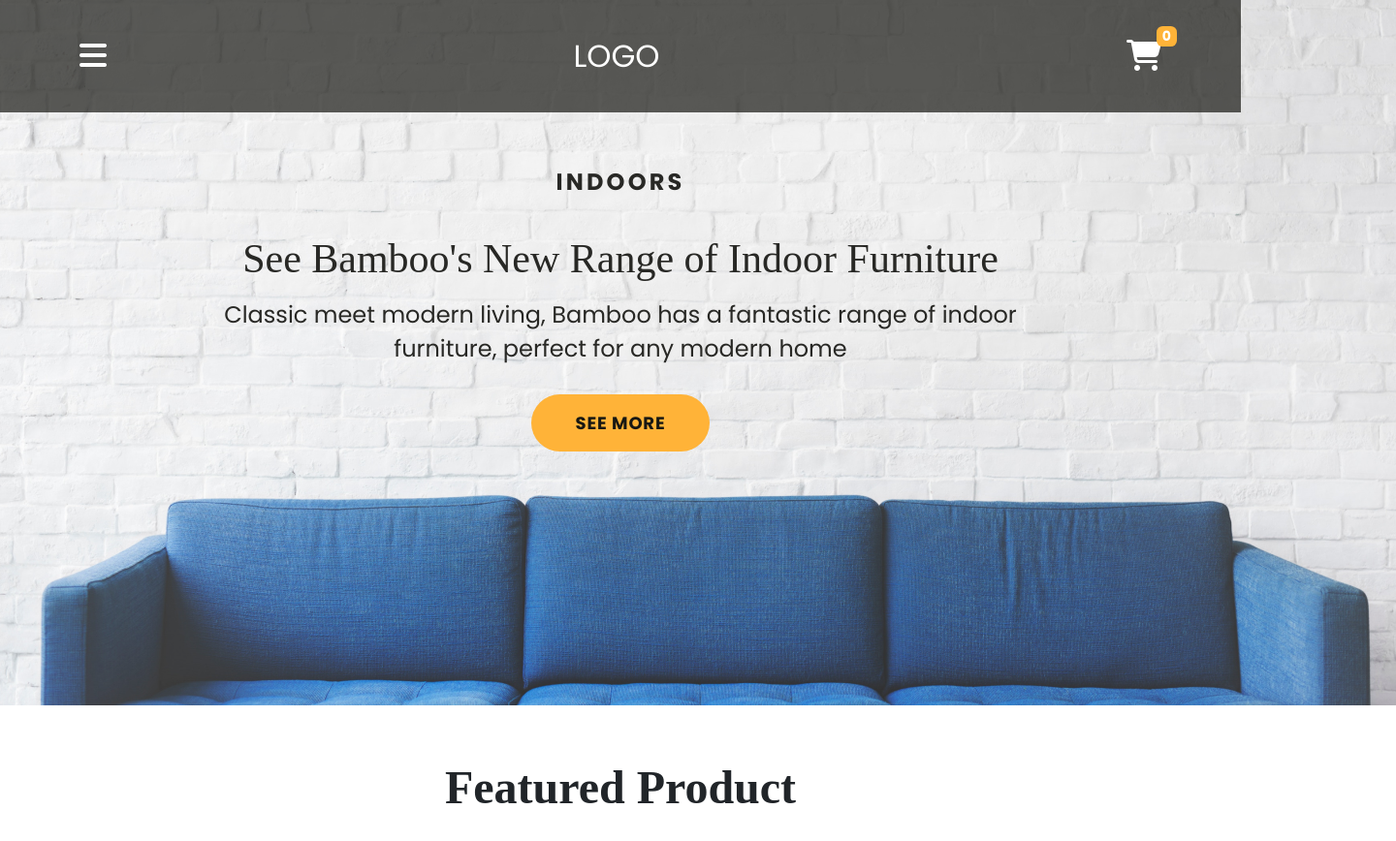
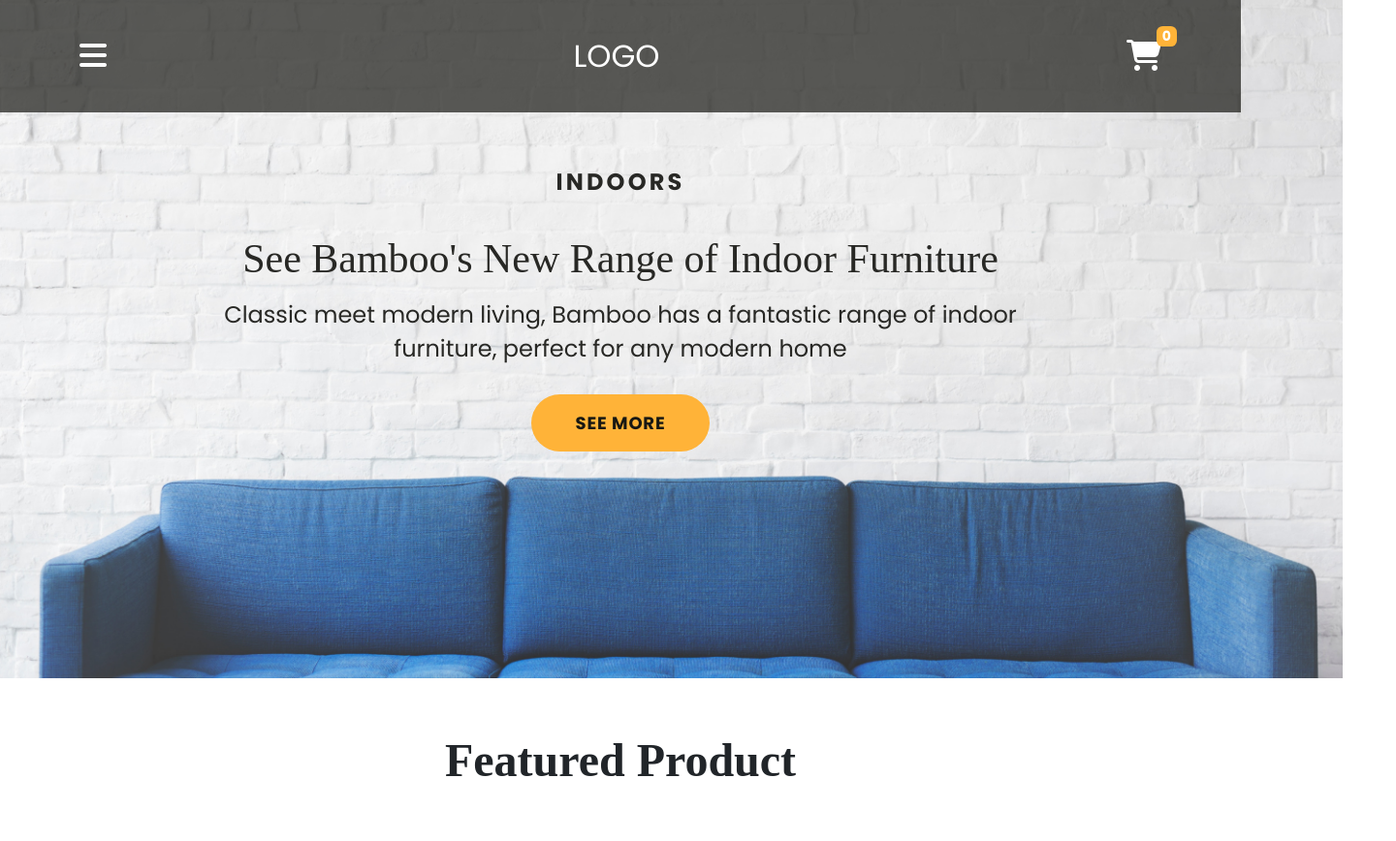
Before and after one commit to bekirasimcelik/Udemig_ShoppingCart_FetchAPI, a plain HTML site: page index.html in a window 1280 px wide. Shown: the whole page at 97% size, 1440 px wide, since content can reach past the window. Drawn offline with nearby package versions, Linux system fonts and the light colour scheme; no server answers; files whose address does not match are found by name; a web font is replaced by a local one.

Commit message:
main img fixed

```diff
--- a/index.html
+++ b/index.html
@@ -54,7 +54,7 @@
     <!--? Banner Start  -->
     <div class="banner-area">
       <div class="banner">
-        <div class="banner-img">
+        <div class="banner-image">
           <img src="./images//banner.png" alt="banner image" />
         </div>
         <div class="banner-content">
```
